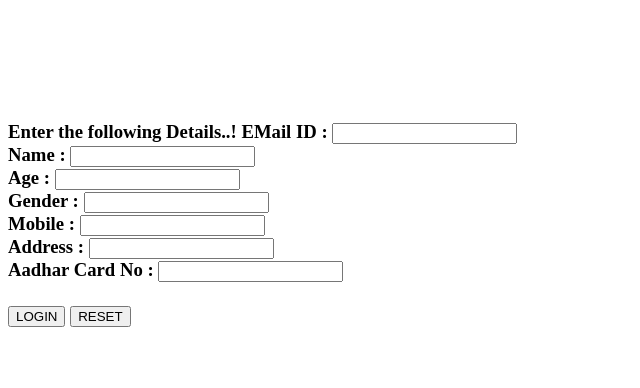
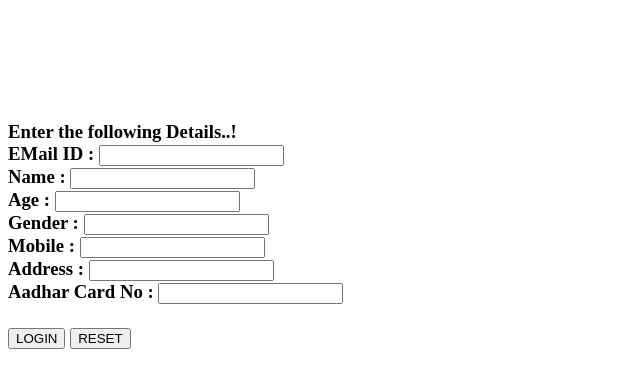
Before and after one commit to nandzspark/Bank, a plain HTML site: page reg.html in a window 1280 px wide. Shown: the whole page, without its empty margins (0-640 px from the left). Drawn offline with Linux system fonts and the light colour scheme.

Commit message:
Update reg.html

```diff
--- a/reg.html
+++ b/reg.html
@@ -10,7 +10,7 @@ p {text-align: center;}
      <h1><marquee>WELCOME TO NJ BANK</marquee></h1><BR><BR>
     <form action="login.html">
       <h3>
-        Enter the following Details..!
+        Enter the following Details..!<br>
         EMail ID : <input type="text"><br>
         Name : <input type="text"><br>
         Age : <input type="text"><br>
@@ -21,7 +21,7 @@ p {text-align: center;}
         <br>
         <input type="submit" value="LOGIN">
         <input type="reset" value="RESET">
-
+        </form>
       </h3>
       </body>
     </html>
```
